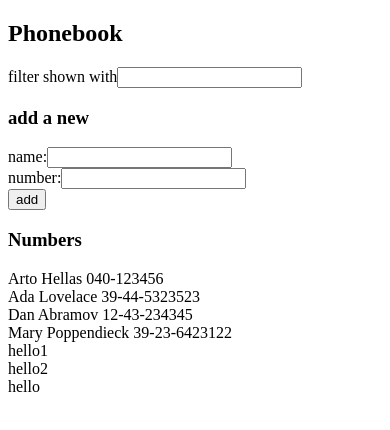
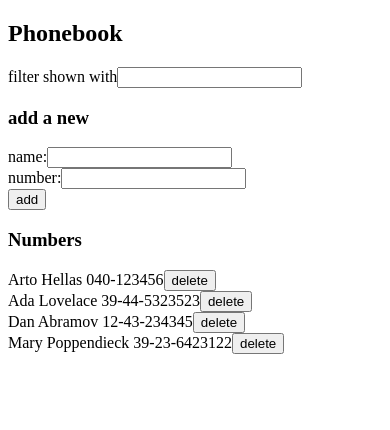
Before and after one commit to kristinakatriel/fullstack-open-university-of-helsinki, a React (Vite) app in the folder part2/phonebook/: page / in a window 390 px wide. Shown: the top 430 px of the page. Built offline with nearby package versions, Linux system fonts and the light colour scheme; data requests are answered from the project's data file.

Commit message:
exercise 2.14 done, users are now able to delete entries from the phone book

```diff
--- a/part2/phonebook/db.json
+++ b/part2/phonebook/db.json
@@ -19,21 +19,6 @@
       "name": "Mary Poppendieck",
       "number": "39-23-6423122",
       "id": "4"
-    },
-    {
-      "id": "6",
-      "name": "hello1",
-      "number": ""
-    },
-    {
-      "id": "7",
-      "name": "hello2",
-      "number": ""
-    },
-    {
-      "id": "8",
-      "name": "hello",
-      "number": ""
     }
   ]
 }
--- a/part2/phonebook/src/App.jsx
+++ b/part2/phonebook/src/App.jsx
@@ -17,12 +17,12 @@ const App = () => {
       (person.number?.toLowerCase() ?? '').includes(filter.toLowerCase())
     );
 
-
   useEffect(() => {
     personService
       .getAll()
       .then(initialNames => {
-        setPersons(initialNames)
+        const cleanedNames = initialNames.filter(person => person.name);
+        setPersons(cleanedNames);
       })
   }, [])
 
@@ -31,9 +31,8 @@ const App = () => {
     const nameObject = {
       name: newName,
       number: newNumber,
-      id: String(persons.length + 1),
+      id: String(Date.now()),
     }
-
     const found = persons.some(persons => persons.name === newName);
     if (found) {
       alert(`${newName} is already added to phonebook`)
@@ -46,7 +45,27 @@ const App = () => {
         setNewName('')
         setNewNumber('')
       })
-
+    }
+  }
+  const deleteName = (personName, personId) => {
+    console.log('trying to delete', personId)
+    if (window.confirm(`Delete ${personName} ?`)) {
+      const found = persons.some(persons => persons.id === personId);
+      console.log(found)
+      if (found) {
+        personService
+        .remove(personId)
+        .then(() => {
+          setPersons(persons.filter(person => {
+            return person.id != personId;
+          }))
+          setFilter('')
+          setNewName('')
+          setNewNumber('')
+        })
+      }
+    } else {
+      console.log('Cancel')
     }
   }
   const handleFilterChange = (event) => {
@@ -75,7 +94,10 @@ const App = () => {
         handleNumberChange={handleNumberChange}
       />
       <h3>Numbers</h3>
-      <Persons filteredPersons={personsToShow} />
+      <Persons
+        filteredPersons={personsToShow}
+        deleteName={deleteName}
+      />
       </div>
   )
 }
--- a/part2/phonebook/src/components/Persons.jsx
+++ b/part2/phonebook/src/components/Persons.jsx
@@ -1,9 +1,10 @@
-const Persons = ({ filteredPersons }) => {
+const Persons = ({ deleteName, filteredPersons }) => {
   return (
     <div>
       {filteredPersons.map(person =>
         <div key={person.id}>
           {person.name} {person.number}
+          <button onClick={() => deleteName(person.name, person.id)}>delete</button>
         </div>
       )}
     </div>
--- a/part2/phonebook/src/services/persons.js
+++ b/part2/phonebook/src/services/persons.js
@@ -21,4 +21,9 @@ const update = (id, newObject) => {
   return request.then(response => response.data)
 }
 
-export default { getAll, create, update }
+const remove = async (id) => {
+  const request = axios.delete(`${baseUrl}/${id}`)
+  return request.then(response => response.data)
+}
+
+export default { getAll, create, update, remove }
```
